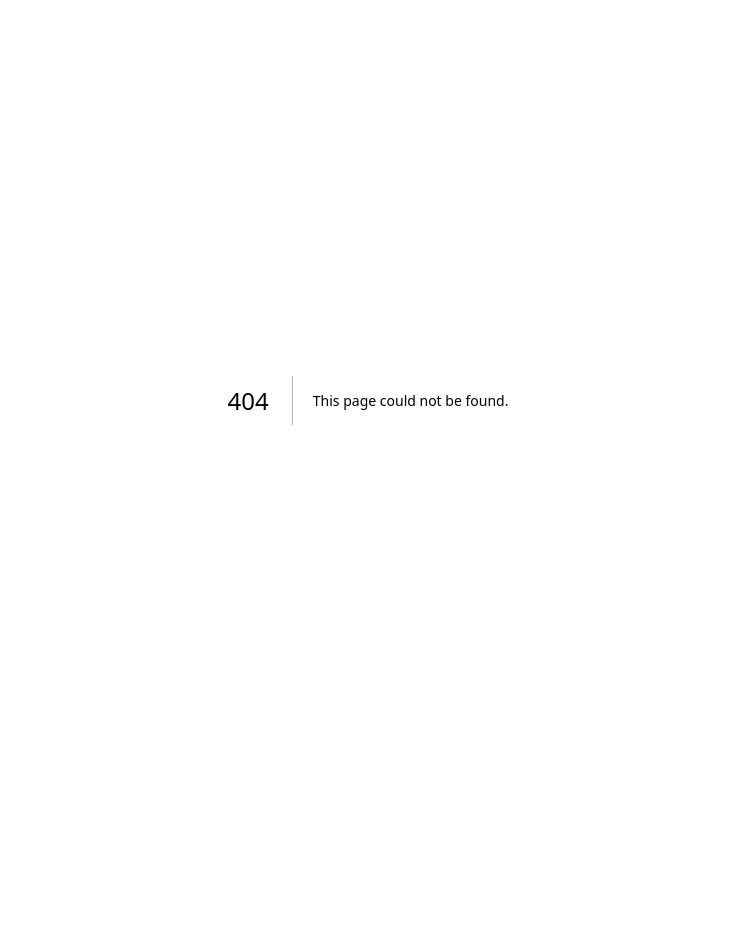
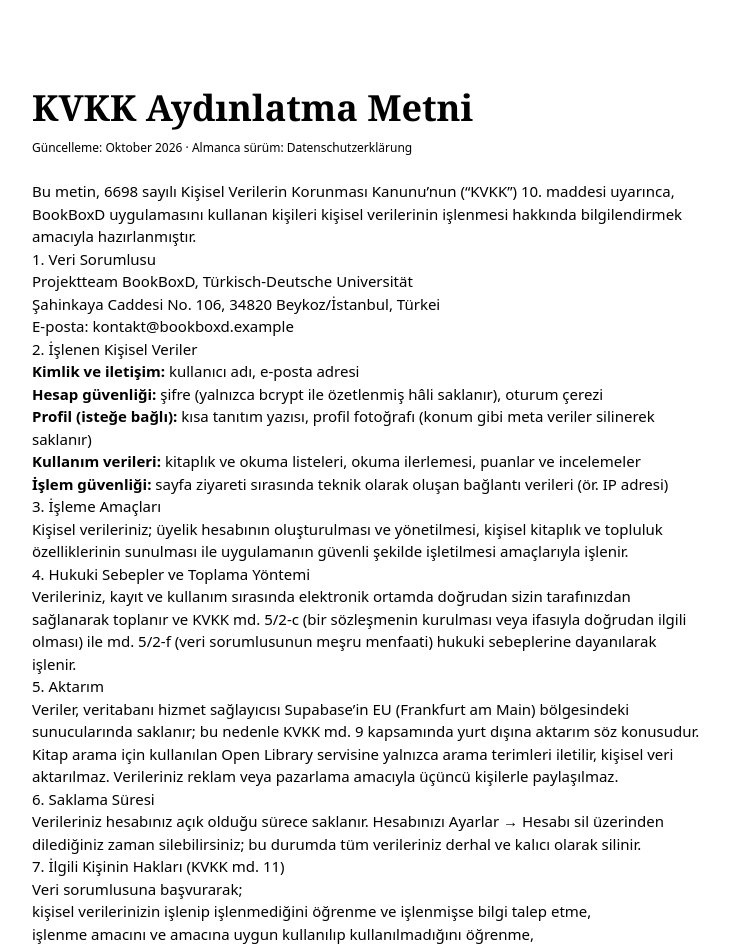
Before and after one commit to ahsenayvaz/bookboxD, a Next.js app: page /kvkk in a window 1280 px wide. Before the commit this address had no page. Shown: the top 949 px of the page, without its empty margins (272-1002 px from the left). Before the commit the page ends 800 px from the top, so only its background shows below. Built offline with nearby package versions, Linux system fonts and the light colour scheme.

Commit message:
KVKK-Seite auf Türkisch sowie Footer mit Rechtslinks hinzugefügt

```diff
--- /dev/null
+++ b/src/app/kvkk/page.tsx
@@ -0,0 +1,97 @@
+import type { Metadata } from "next";
+import Link from "next/link";
+import { ADDRESS, CONTACT_EMAIL, DB_REGION, LEGAL_UPDATED, RESPONSIBLE } from "@/lib/site";
+
+export const metadata: Metadata = { title: "KVKK Aydınlatma Metni" };
+
+export default function KvkkPage() {
+  return (
+    <div className="px-4 pt-10">
+    <article lang="tr" className="paper prose-paper mx-auto max-w-3xl p-7 text-[15px] motion-safe:animate-fade-up sm:p-12">
+      <h1 className="font-serif text-4xl font-semibold text-ink [font-variation-settings:'SOFT'_100]">KVKK Aydınlatma Metni</h1>
+      <p className="mt-3 text-xs text-ink-soft">
+        Güncelleme: {LEGAL_UPDATED} · Almanca sürüm: <Link href="/datenschutz">Datenschutzerklärung</Link>
+      </p>
+
+      <p className="mt-6">
+        Bu metin, 6698 sayılı Kişisel Verilerin Korunması Kanunu’nun (“KVKK”) 10. maddesi uyarınca, BookBoxD
+        uygulamasını kullanan kişileri kişisel verilerinin işlenmesi hakkında bilgilendirmek amacıyla hazırlanmıştır.
+      </p>
+
+      <h2>1. Veri Sorumlusu</h2>
+      <p>
+        {RESPONSIBLE}
+        <br />
+        {ADDRESS}
+        <br />
+        E-posta: <a href={`mailto:${CONTACT_EMAIL}`}>{CONTACT_EMAIL}</a>
+      </p>
+
+      <h2>2. İşlenen Kişisel Veriler</h2>
+      <ul>
+        <li>
+          <strong>Kimlik ve iletişim:</strong> kullanıcı adı, e-posta adresi
+        </li>
+        <li>
+          <strong>Hesap güvenliği:</strong> şifre (yalnızca bcrypt ile özetlenmiş hâli saklanır), oturum çerezi
+        </li>
+        <li>
+          <strong>Profil (isteğe bağlı):</strong> kısa tanıtım yazısı, profil fotoğrafı (konum gibi meta veriler
+          silinerek saklanır)
+        </li>
+        <li>
+          <strong>Kullanım verileri:</strong> kitaplık ve okuma listeleri, okuma ilerlemesi, puanlar ve incelemeler
+        </li>
+        <li>
+          <strong>İşlem güvenliği:</strong> sayfa ziyareti sırasında teknik olarak oluşan bağlantı verileri (ör. IP
+          adresi)
+        </li>
+      </ul>
+
+      <h2>3. İşleme Amaçları</h2>
+      <p>
+        Kişisel verileriniz; üyelik hesabının oluşturulması ve yönetilmesi, kişisel kitaplık ve topluluk
+        özelliklerinin sunulması ile uygulamanın güvenli şekilde işletilmesi amaçlarıyla işlenir.
+      </p>
+
+      <h2>4. Hukuki Sebepler ve Toplama Yöntemi</h2>
+      <p>
+        Verileriniz, kayıt ve kullanım sırasında elektronik ortamda doğrudan sizin tarafınızdan sağlanarak toplanır ve
+        KVKK md. 5/2-c (bir sözleşmenin kurulması veya ifasıyla doğrudan ilgili olması) ile md. 5/2-f (veri
+        sorumlusunun meşru menfaati) hukuki sebeplerine dayanılarak işlenir.
+      </p>
+
+      <h2>5. Aktarım</h2>
+      <p>
+        Veriler, veritabanı hizmet sağlayıcısı Supabase’in {DB_REGION} bölgesindeki sunucularında saklanır; bu
+        nedenle KVKK md. 9 kapsamında yurt dışına aktarım söz konusudur. Kitap arama için kullanılan Open Library
+        servisine yalnızca arama terimleri iletilir, kişisel veri aktarılmaz. Verileriniz reklam veya pazarlama
+        amacıyla üçüncü kişilerle paylaşılmaz.
+      </p>
+
+      <h2>6. Saklama Süresi</h2>
+      <p>
+        Verileriniz hesabınız açık olduğu sürece saklanır. Hesabınızı{" "}
+        <Link href="/settings">Ayarlar → Hesabı sil</Link> üzerinden dilediğiniz zaman silebilirsiniz; bu durumda
+        tüm verileriniz derhal ve kalıcı olarak silinir.
+      </p>
+
+      <h2>7. İlgili Kişinin Hakları (KVKK md. 11)</h2>
+      <p>Veri sorumlusuna başvurarak;</p>
+      <ul>
+        <li>kişisel verilerinizin işlenip işlenmediğini öğrenme ve işlenmişse bilgi talep etme,</li>
+        <li>işlenme amacını ve amacına uygun kullanılıp kullanılmadığını öğrenme,</li>
+        <li>yurt içinde veya yurt dışında aktarıldığı üçüncü kişileri bilme,</li>
+        <li>eksik veya yanlış işlenmişse düzeltilmesini, KVKK md. 7 şartları çerçevesinde silinmesini isteme,</li>
+        <li>bu işlemlerin verilerin aktarıldığı üçüncü kişilere bildirilmesini isteme,</li>
+        <li>münhasıran otomatik sistemlerle analiz sonucu aleyhinize bir sonuç çıkmasına itiraz etme,</li>
+        <li>kanuna aykırı işleme nedeniyle zarara uğramanız hâlinde zararın giderilmesini talep etme</li>
+      </ul>
+      <p>
+        haklarına sahipsiniz. Başvurularınızı <a href={`mailto:${CONTACT_EMAIL}`}>{CONTACT_EMAIL}</a> adresine
+        iletebilirsiniz.
+      </p>
+    </article>
+    </div>
+  );
+}
--- /dev/null
+++ b/src/components/Footer.tsx
@@ -0,0 +1,54 @@
+import Link from "next/link";
+import { LogoMark } from "./Logo";
+
+export function Footer() {
+  return (
+    <footer className="mt-24 border-t border-line/50 bg-walnut/60">
+      <div className="mx-auto grid w-full max-w-[1040px] gap-8 px-4 py-10 sm:grid-cols-[1fr_auto] sm:items-end">
+        <div>
+          <div className="flex items-center gap-3">
+            <LogoMark className="h-6 bg-sand" />
+            <p className="font-hand text-2xl text-sand">Mit Liebe und heißem Kakao gemacht.</p>
+          </div>
+          <p className="mt-4 max-w-md text-xs leading-relaxed text-dusk">
+            © 2026 BookBoxD · INF303 Software Engineering Projekt · Türkisch-Deutsche Universität. Buchdaten von{" "}
+            <a href="https://openlibrary.org" className="text-tan hover:text-cream" target="_blank" rel="noreferrer">
+              Open Library
+            </a>
+            .
+          </p>
+        </div>
+
+        <div className="space-y-3 sm:text-right">
+          <nav className="flex flex-wrap gap-x-5 gap-y-2 text-sm text-tan sm:justify-end">
+            <Link href="/search" className="hover:text-cream">
+              Bücher
+            </Link>
+            <Link href="/datenschutz" className="hover:text-cream">
+              Datenschutz
+            </Link>
+            <Link href="/kvkk" className="hover:text-cream">
+              KVKK
+            </Link>
+            <a href="https://github.com/ahsenayvaz/bookboxD" className="hover:text-cream" target="_blank" rel="noreferrer">
+              GitHub
+            </a>
+          </nav>
+          <p className="flex items-center gap-1.5 text-xs text-dusk sm:justify-end">
+            <LockIcon />
+            Verschlüsselte Passwörter · Kein Tracking · DSGVO &amp; KVKK
+          </p>
+        </div>
+      </div>
+    </footer>
+  );
+}
+
+export function LockIcon({ className = "h-3.5 w-3.5" }: { className?: string }) {
+  return (
+    <svg viewBox="0 0 16 16" className={className} fill="none" stroke="currentColor" strokeWidth="1.5" aria-hidden>
+      <rect x="3" y="7" width="10" height="7" rx="1.5" />
+      <path d="M5.5 7V5a2.5 2.5 0 0 1 5 0v2" />
+    </svg>
+  );
+}
```
